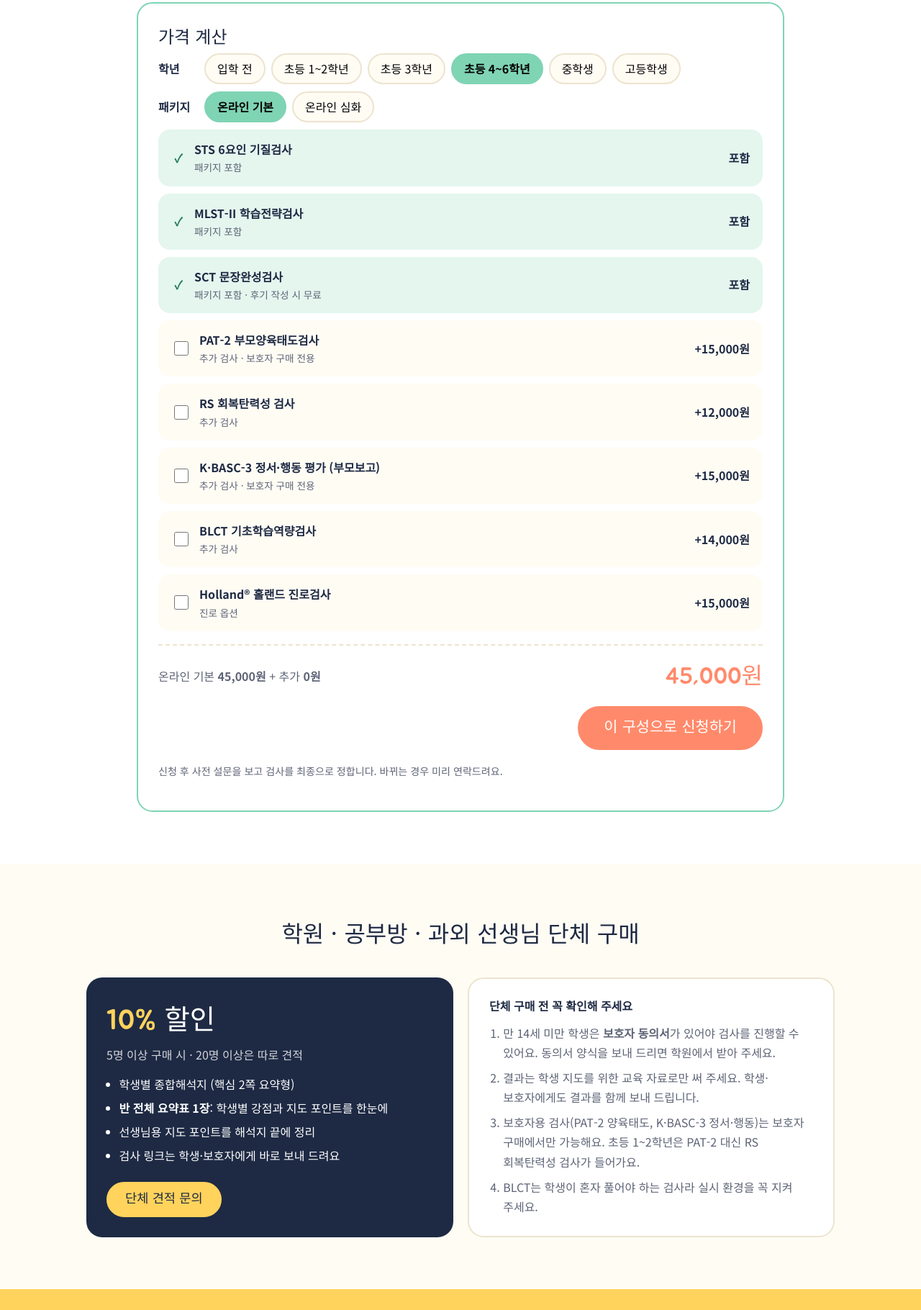
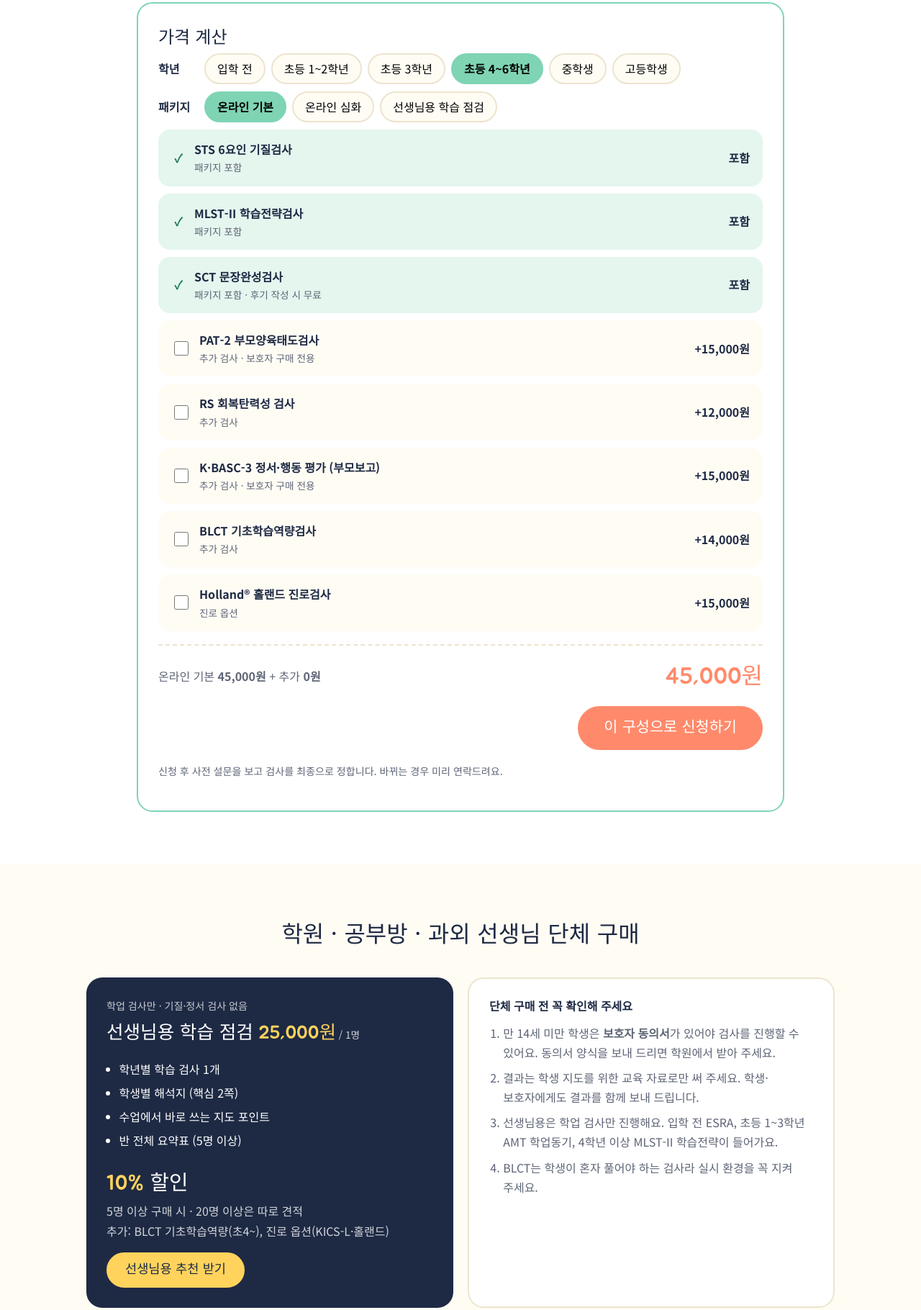
Before and after one commit to 5344-lang/kids, a plain HTML site: page index.html in a window 1280 px wide. Shown: the part 3580-5400 px from the top of the page at 72% size. Drawn offline with Linux system fonts and the light colour scheme.

Commit message:
선생님용 학습 점검 패키지(학업 검사만, 25,000원) 분리: 추천·계산기·단체 구매 반영
Co-Authored-By: Claude Opus 5.5 <noreply@anthropic.com>
Claude-Session: https://claude.ai/code/session_01RuNE8c1cV9nWCmm3qD4dCf

```diff
--- a/css/style.css
+++ b/css/style.css
@@ -323,3 +323,8 @@ details p { margin: 10px 0 0; color: var(--sub); }
 .modal-steps { padding-left: 1.2em; margin: 0 0 12px; display: grid; gap: 4px; }
 .modal-text { background: var(--paper); border: 1px dashed var(--line); border-radius: 12px; padding: 12px 14px; font-family: 'Noto Sans KR', sans-serif; font-size: .88rem; white-space: pre-wrap; margin: 0 0 8px; }
 .calc-apply { justify-content: flex-end; margin-top: 14px; }
+
+.group-h { font-size: 1.6rem; margin: 4px 0 0; } .group-h span { color: var(--sun); } .group-h small { font-family: 'Noto Sans KR', sans-serif; font-size: .85rem; opacity: .8; }
+.plan-tag.light { color: #fff; opacity: .75; }
+.group-card .group-rate { margin-top: 8px; font-size: 1.8rem; }
+.group-card .btn { margin-top: 16px; }
--- a/index.html
+++ b/index.html
@@ -127,22 +127,20 @@
     <h2 class="sec-title">학원 · 공부방 · 과외 선생님 단체 구매</h2>
     <div class="group-in">
       <div class="group-card">
+        <p class="plan-tag light">학업 검사만 · 기질·정서 검사 없음</p>
+        <h3 class="group-h">선생님용 학습 점검 <span data-tpkg-price></span><small> / 1명</small></h3>
+        <ul id="tpkgItems"></ul>
         <p class="group-rate"><b data-group-rate></b> 할인</p>
         <p class="group-cond"><span data-group-min></span>명 이상 구매 시 · <span data-group-quote></span>명 이상은 따로 견적</p>
-        <ul>
-          <li>학생별 종합해석지 (핵심 2쪽 요약형)</li>
-          <li><b>반 전체 요약표 1장</b>: 학생별 강점과 지도 포인트를 한눈에</li>
-          <li>선생님용 지도 포인트를 해석지 끝에 정리</li>
-          <li>검사 링크는 학생·보호자에게 바로 보내 드려요</li>
-        </ul>
-        <a class="btn js-contact" href="#">단체 견적 문의</a>
+        <p class="group-cond">추가: BLCT 기초학습역량(초4~), 진로 옵션(KICS-L·홀랜드)</p>
+        <a class="btn" href="quiz.html">선생님용 추천 받기</a>
       </div>
       <div class="group-note">
         <b>단체 구매 전 꼭 확인해 주세요</b>
         <ol>
           <li>만 14세 미만 학생은 <b>보호자 동의서</b>가 있어야 검사를 진행할 수 있어요. 동의서 양식을 보내 드리면 학원에서 받아 주세요.</li>
           <li>결과는 학생 지도를 위한 교육 자료로만 써 주세요. 학생·보호자에게도 결과를 함께 보내 드립니다.</li>
-          <li>보호자용 검사(PAT-2 양육태도, K·BASC-3 정서·행동)는 보호자 구매에서만 가능해요. 초등 1~2학년은 PAT-2 대신 RS 회복탄력성 검사가 들어가요.</li>
+          <li>선생님용은 학업 검사만 진행해요. 입학 전 ESRA, 초등 1~3학년 AMT 학업동기, 4학년 이상 MLST-II 학습전략이 들어가요.</li>
           <li>BLCT는 학생이 혼자 풀어야 하는 검사라 실시 환경을 꼭 지켜 주세요.</li>
         </ol>
       </div>
--- a/js/config.js
+++ b/js/config.js
@@ -33,10 +33,17 @@ const KIDS_CONFIG = {
     },
   },
 
+  // 학원·공부방·과외 선생님용 (학업만)
+  teacherPkg: {
+    name: '선생님용 학습 점검', price: 25000,
+    tag: '학원·공부방·과외 선생님',
+    items: ['학년별 학습 검사 1개', '학생별 해석지 (핵심 2쪽)', '수업에서 바로 쓰는 지도 포인트', '반 전체 요약표 (5명 이상)'],
+  },
+
   // 학년별로 패키지에 들어가는 학습 검사
   gradeTest: { pre: 'esra', low: 'pat', mid: 'amt', high: 'mlst', ms: 'mlst', hs: 'mlst' },
-  // 학원·선생님 구매 시 바꿔 넣는 학습 검사 (보호자용 검사 대신)
-  teacherGradeTest: { low: 'rs' },
+  // 학원·선생님용: 학업 검사만 (기질·정서 검사 없음)
+  teacherGradeTest: { pre: 'esra', low: 'amt', mid: 'amt', high: 'mlst', ms: 'mlst', hs: 'mlst' },
 
   // 단체 구매 (학원·공부방·과외 선생님)
   group: { min: 5, rate: 10, quoteFrom: 20 },
@@ -94,13 +101,13 @@ const KIDS_CONFIG = {
     amt: {
       name: 'AMT 학업동기검사', short: 'AMT', kind: 'grade', price: 9000,
       en: 'Academic Motivation Test',
-      grades: ['mid'],
-      target: '초등학생~', who: '학생 본인', time: '약 10~20분 · 44문항',
+      grades: ['low','mid'],
+      target: '초등학생~', who: '학생 본인 (저학년은 읽어 줘도 됩니다)', time: '약 10~20분 · 44문항',
       what: ['학업적 자기효능감: 자신감, 자기조절 효능감, 과제 수준 선호', '학업적 실패내성: 감정, 행동, 과제 난이도 선호'],
       desc: '공부에 대한 자신감과, 틀리거나 실패했을 때 다시 해 보려는 힘을 봅니다. 학습전략검사(MLST-II)를 받기 전인 3학년에게 맞는 검사예요.',
       forWho: ['"난 못해"라는 말을 자주 할 때', '어려운 문제를 만나면 금방 포기할 때'],
       samples: [['결과지 샘플', S+'resultSample/AMT_CO_SG.pdf']],
-      note: '초등 3학년의 패키지 학습 검사입니다. 4학년부터는 같은 내용을 MLST-II가 더 자세히 다룹니다.',
+      note: '보호자 구매는 초등 3학년, 선생님용은 초등 1~3학년의 학습 검사입니다. 4학년부터는 같은 내용을 MLST-II가 더 자세히 다룹니다.',
     },
     mlst: {
       name: 'MLST-II 학습전략검사', short: 'MLST-II', kind: 'grade', price: 14000,
@@ -136,7 +143,7 @@ const KIDS_CONFIG = {
       note: '보호자 구매에서만 고를 수 있어요. 학원·선생님 구매에는 포함되지 않습니다.',
     },
     blct: {
-      name: 'BLCT 기초학습역량검사', short: 'BLCT', kind: 'add', price: 14000,
+      name: 'BLCT 기초학습역량검사', short: 'BLCT', kind: 'add', price: 14000, academic: true,
       en: 'Basic Learning Competence Test',
       grades: ['high','ms','hs'],
       target: '초등 4~6학년 · 중·고등학생', who: '학생 본인 (직접 문제를 푸는 검사)', time: '약 40분 · 초등용 118문항 / 청소년용 142문항',
--- a/js/main.js
+++ b/js/main.js
@@ -8,16 +8,17 @@ const GKEYS = Object.keys(C.grades);
 const gname = g => C.grades[g].label;
 
 /* 이 학년의 패키지 기본 검사 */
-function gradeTestFor(g, teacher) { return teacher && C.teacherGradeTest[g] ? C.teacherGradeTest[g] : C.gradeTest[g]; }
-function coreTests(g, pkg, teacher) {
-  const list = [pkg === 'deep' ? 'jtci' : 'sts', gradeTestFor(g, teacher)];
+const PKG = k => k === 'teacher' ? C.teacherPkg : C.packages[k];
+function coreTests(g, pkg) {
+  if (pkg === 'teacher') return [C.teacherGradeTest[g]];
+  const list = [pkg === 'deep' ? 'jtci' : 'sts', C.gradeTest[g]];
   if (T.sct.grades.includes(g)) list.push('sct');
   return list;
 }
 /* 이 학년에서 고를 수 있는 추가 검사 / 진로 옵션 */
 function addOns(g, opts = {}) {
-  const core = [gradeTestFor(g, opts.group)];
-  return Object.keys(T).filter(k => T[k].kind === 'add' && T[k].grades.includes(g) && !core.includes(k) && !(opts.group && (T[k].personalOnly || T[k].parentOnly)));
+  const core = [opts.group ? C.teacherGradeTest[g] : C.gradeTest[g]];
+  return Object.keys(T).filter(k => T[k].kind === 'add' && T[k].grades.includes(g) && !core.includes(k) && (!opts.group || T[k].academic));
 }
 function careers(g) { return Object.keys(T).filter(k => T[k].kind === 'career' && T[k].grades.includes(g)); }
 function gradeRange(k) {
@@ -120,8 +121,8 @@ const calc = { g: 'high', pkg: 'basic', picks: new Set() };
 function renderCalc() {
   const gEl = $('#calcGrades'); if (!gEl) return;
   gEl.innerHTML = GKEYS.map(g => `<button class="cg ${g === calc.g ? 'on' : ''}" data-g="${g}">${gname(g)}</button>`).join('');
-  $('#calcPkgs').innerHTML = ['basic', 'deep'].map(p => `<button class="cg ${p === calc.pkg ? 'on' : ''}" data-p="${p}">${C.packages[p].name}</button>`).join('');
-  const avail = [...addOns(calc.g), ...careers(calc.g)];
+  $('#calcPkgs').innerHTML = ['basic', 'deep', 'teacher'].map(p => `<button class="cg ${p === calc.pkg ? 'on' : ''}" data-p="${p}">${PKG(p).name}</button>`).join('');
+  const avail = [...addOns(calc.g, { group: calc.pkg === 'teacher' }), ...careers(calc.g)];
   [...calc.picks].forEach(k => { if (!avail.includes(k)) calc.picks.delete(k); });
   const core = coreTests(calc.g, calc.pkg);
   $('#calcList').innerHTML =
@@ -130,13 +131,13 @@ function renderCalc() {
   sumCalc();
 }
 function sumCalc() {
-  const base = C.packages[calc.pkg].price;
+  const base = PKG(calc.pkg).price;
   const addPrices = [...calc.picks].filter(k => T[k].kind === 'add').map(k => T[k].price);
   const carPrices = [...calc.picks].filter(k => T[k].kind === 'career').map(k => T[k].price);
   let free = 0;
   if (calc.pkg === 'deep' && addPrices.length) free = Math.max(...addPrices);
   const extra = addPrices.reduce((a, b) => a + b, 0) + carPrices.reduce((a, b) => a + b, 0) - free;
-  $('#calcBreak').innerHTML = `${C.packages[calc.pkg].name} <b>${won(base)}</b> + 추가 <b>${won(extra)}</b>${free ? ` <small>(추가 검사 1개 무료 적용)</small>` : ''}`;
+  $('#calcBreak').innerHTML = `${PKG(calc.pkg).name} <b>${won(base)}</b> + 추가 <b>${won(extra)}</b>${free ? ` <small>(추가 검사 1개 무료 적용)</small>` : ''}`;
   $('#calcSum').textContent = won(base + extra);
   calc.total = base + extra;
 }
@@ -145,10 +146,11 @@ function calcSummary() {
   const picks = [...calc.picks];
   return ['[똑심마인드 키즈 신청]',
     `학년: ${gname(calc.g)}`,
-    `패키지: ${C.packages[calc.pkg].name} (${won(C.packages[calc.pkg].price)})`,
+    `패키지: ${PKG(calc.pkg).name} (${won(PKG(calc.pkg).price)})`,
     `포함 검사: ${core.map(k => k === 'sct' ? 'SCT(후기 작성 시 무료)' : T[k].short).join(', ')}`,
     `추가 선택: ${picks.length ? picks.map(k => T[k].short).join(', ') : '없음'}`,
-    `예상 금액: ${won(calc.total)}`].join('\n');
+    `예상 금액: ${won(calc.total)}${calc.pkg === 'teacher' ? ' (1명)' : ''}`,
+    calc.pkg === 'teacher' ? '인원: (적어 주세요)명' : ''].filter(Boolean).join('\n');
 }
 function wireCalc() {
   const box = $('#calc'); if (!box) return;
@@ -193,6 +195,8 @@ function initMain() {
   }
   renderAddons();
   renderCalc(); wireCalc();
+  $$('[data-tpkg-price]').forEach(e => e.textContent = won(C.teacherPkg.price));
+  const tl = $('#tpkgItems'); if (tl) tl.innerHTML = C.teacherPkg.items.map(i => `<li>${i}</li>`).join('');
   $$('[data-group-rate]').forEach(e => e.textContent = C.group.rate + '%');
   $$('[data-group-min]').forEach(e => e.textContent = C.group.min);
   $$('[data-group-quote]').forEach(e => e.textContent = C.group.quoteFrom);
```
Also changed, not shown: js/quiz.js (+21 -13 lines).
